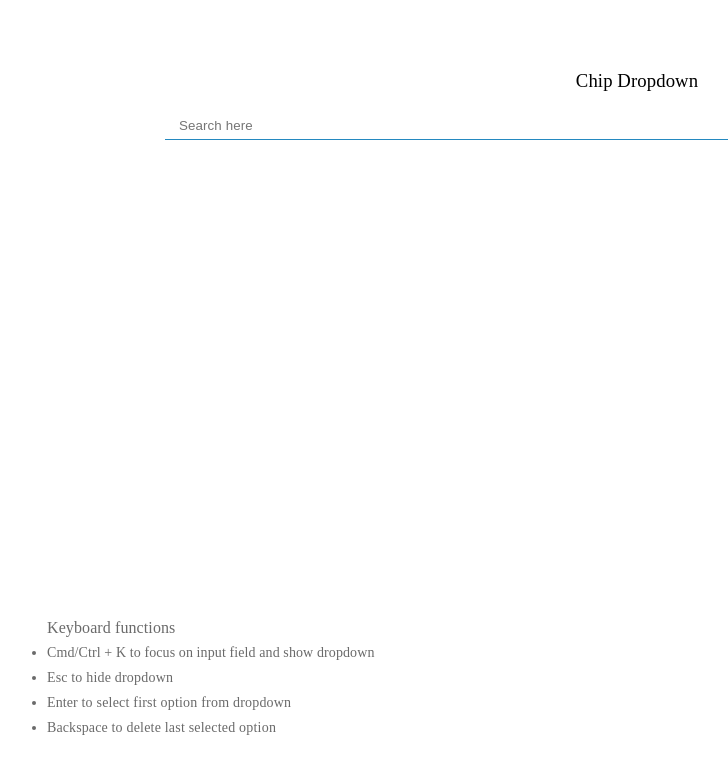
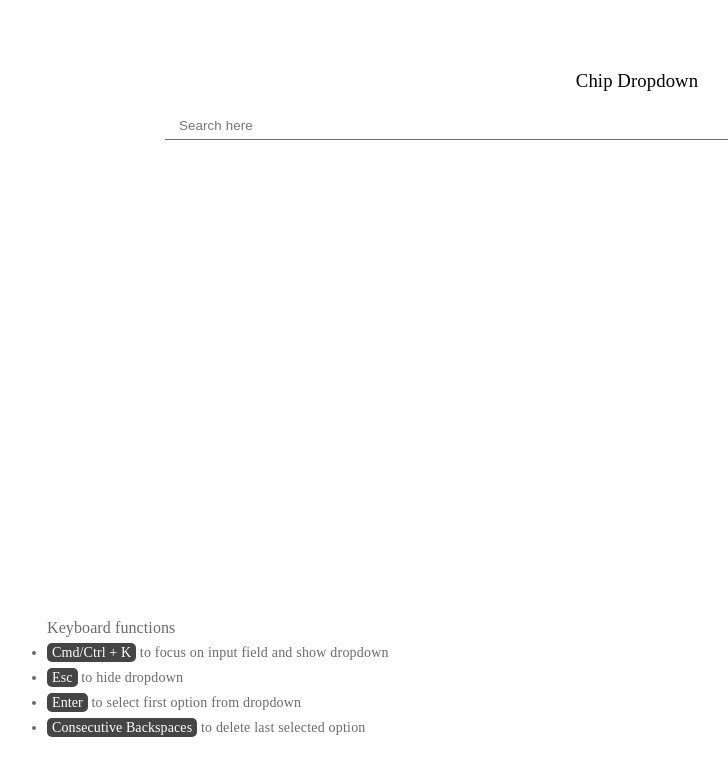
Before and after one commit to algomonk016/chip-dropdown-zepto-fe, a React (Create React App) app: page / in a window 1280 px wide. Shown: the top 776 px of the page, without its empty margins (3-731 px from the left). Built offline with nearby package versions, Linux system fonts and the light colour scheme.

Commit message:
style: keyboard button

```diff
--- a/src/App.css
+++ b/src/App.css
@@ -23,3 +23,10 @@ section ul li {
   line-height: 25px ;
   letter-spacing: 0.2px;
 }
+
+section ul li span {
+  background-color: rgb(69, 69, 69);
+  color: white;
+  padding: 2px 5px;
+  border-radius: 5px;
+}
--- a/src/App.tsx
+++ b/src/App.tsx
@@ -16,7 +16,7 @@ const App: React.FC = () => {
         <ul>
           Keyboard functions
           <li>
-            <span>Cmd/Ctrl + K to focus on input field and show dropdown </span>
+            <span>Cmd/Ctrl + K</span> to focus on input field and show dropdown
           </li>
 
           <li>
@@ -28,7 +28,7 @@ const App: React.FC = () => {
           </li>
 
           <li>
-            <span>Backspace</span> to delete last selected option
+            <span>Consecutive Backspaces</span> to delete last selected option
           </li>
         </ul>
       </section>
```
